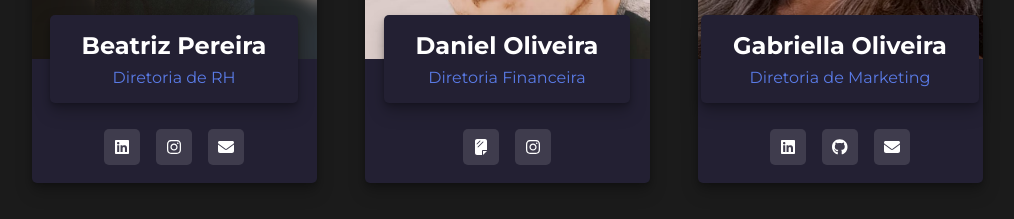
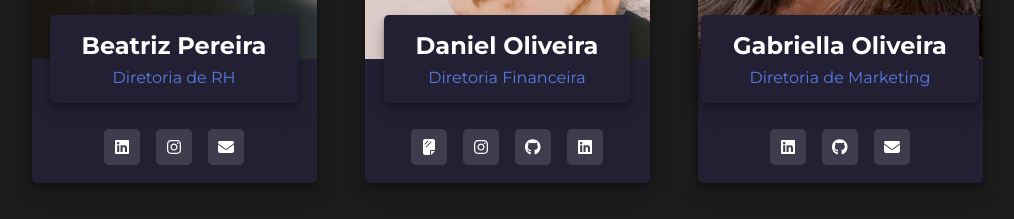
Before and after one commit to igorroc/tecno-site-2.0, a React (Vite) app: page /about in a window 1280 px wide. Shown: the part 2640-2859 px from the top of the page, without its empty margins (133-1147 px from the left). Built offline with nearby package versions, Linux system fonts and the light colour scheme.

Commit message:
feat: Add `joabe ferreira` and `valcirio`

```diff
--- a/src/common/membersInfo.ts
+++ b/src/common/membersInfo.ts
@@ -161,6 +161,16 @@ export const memberList = [
 				icon: "instagram",
 				prefix: "fab",
 				url: "https://www.instagram.com/oliveira4552/",
+			},
+			{
+				icon: "github",
+				prefix: "fab",
+				url: "https://github.com/DanielOliveiradaSilva",
+			},
+			{
+				icon: "linkedin",
+				prefix: "fab",
+				url: "https://www.linkedin.com/in/daniel-oliveira-da-silva-436276238/",
 			},
 		],
 	},
@@ -574,7 +584,16 @@ export const memberList = [
 	{
 		name: "Valcírio III",
 		role: "Membro",
-		links: [],
+		blurhash:
+			"qEGbbfIB00_N$LMx.8M_00oz%$M{n*WBIoWX00RPsoM_xutRjsWV%gRjRPRjW=t7oJae%$xujv%ME1oKjZbIM{ozs:t7bHRjxuf6",
+		img: "valcirio.png",
+		links: [
+			{
+				icon: "envelope",
+				prefix: "fas",
+				url: "mailto:vfsvsilva.cic@uesc.br",
+			},
+		],
 	},
 	{
 		name: "Victor José",
```
Also changed, not shown: public/img/members/joabe_ferreira.png, 1 other file (tests, documents, lock files or other folders).
